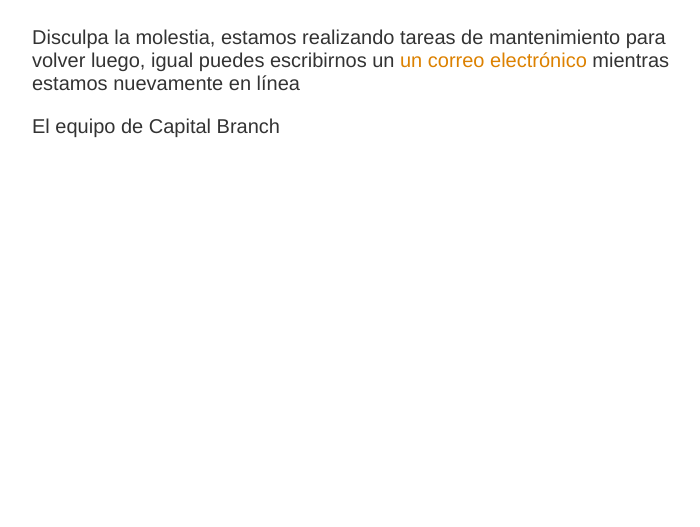
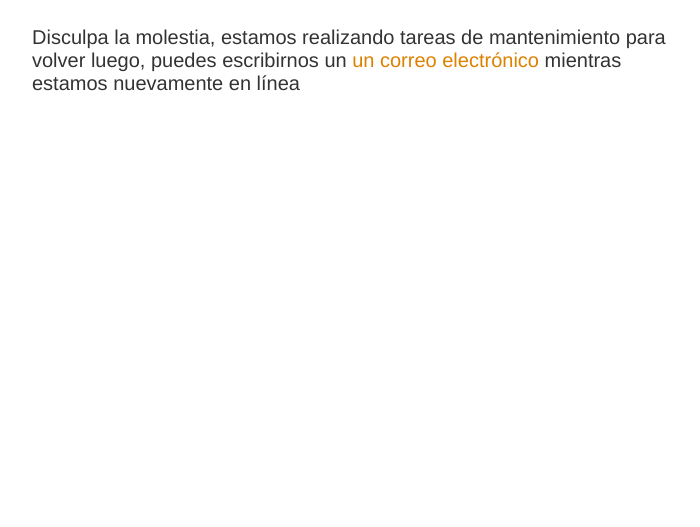
Before and after one commit to capb666/homepage, a plain HTML site: page index.html in a window 1280 px wide. Shown: the part 273-800 px from the top of the page, without its empty margins (283-983 px from the left). Drawn offline with Linux system fonts and the light colour scheme.

Commit message:
Volveremos ajuste

```diff
--- a/index.html
+++ b/index.html
@@ -13,7 +13,7 @@
 <article>
     <h1>Volveremos pronto!</h1>
     <div>
-        <p>Disculpa la molestia, estamos realizando tareas de mantenimiento para volver luego, igual puedes escribirnos un <a href="mailto:info@capitalbranch.org#">un correo electrónico</a> mientras estamos nuevamente en línea</p>
-        <p>El equipo de Capital Branch</p>
+        <p>Disculpa la molestia, estamos realizando tareas de mantenimiento para volver luego, puedes escribirnos un <a href="mailto:info@capitalbranch.org">un correo electrónico</a> mientras estamos nuevamente en línea</p>
+
     </div>
 </article>
```
